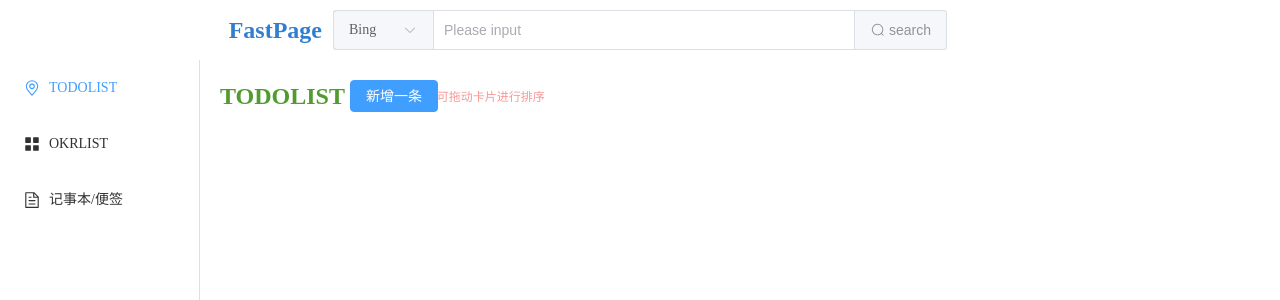
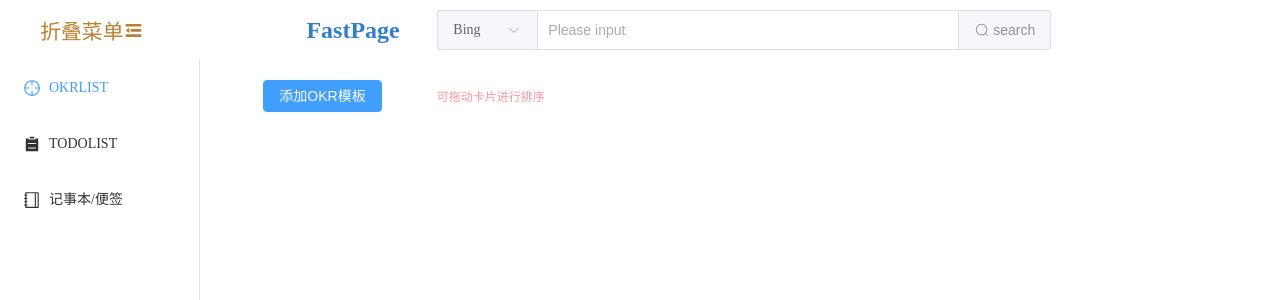
Before and after one commit to fengqichang666/pages-vue3, a Vue app: page /#/okr in a window 1280 px wide. Before the commit this address led to /todolist#/okr. Shown: the top 300 px of the page. Built offline with nearby package versions, Linux system fonts and the light colour scheme.

Commit message:
初步完成

```diff
--- a/components.d.ts
+++ b/components.d.ts
@@ -13,6 +13,7 @@ declare module '@vue/runtime-core' {
     ElCard: typeof import('element-plus/es')['ElCard']
     ElCol: typeof import('element-plus/es')['ElCol']
     ElContainer: typeof import('element-plus/es')['ElContainer']
+    ElDialog: typeof import('element-plus/es')['ElDialog']
     ElHeader: typeof import('element-plus/es')['ElHeader']
     ElIcon: typeof import('element-plus/es')['ElIcon']
     ElInput: typeof import('element-plus/es')['ElInput']
@@ -22,6 +23,7 @@ declare module '@vue/runtime-core' {
     ElOption: typeof import('element-plus/es')['ElOption']
     ElRow: typeof import('element-plus/es')['ElRow']
     ElSelect: typeof import('element-plus/es')['ElSelect']
+    ElSpace: typeof import('element-plus/es')['ElSpace']
     RouterLink: typeof import('vue-router')['RouterLink']
     RouterView: typeof import('vue-router')['RouterView']
   }
--- a/src/pages/layout.vue
+++ b/src/pages/layout.vue
@@ -1,16 +1,18 @@
 <!--
  * @Author: feng
  * @Date: 2022-10-09 20:42:45
- * @LastEditTime: 2022-10-11 09:34:26
+ * @LastEditTime: 2022-10-17 09:52:52
  * @Description: file content
 -->
 <template>
     <el-container class="container">
         <el-header>
             <el-row align="middle" :gutter="12" class="header">
-                <el-col :span="4">
+                <el-col :span="3" :class="['control-menu',isCollapse?'':'tc']" >
+                    <div @click="changeCollapse" v-show="isCollapse"><el-icon><Expand /></el-icon></div>
+                    <div @click="changeCollapse" v-show="!isCollapse">折叠菜单<el-icon><Fold /></el-icon></div>
                 </el-col>
-                <el-col :span="2">
+                <el-col :span="3" :offset="2">
                     <h1 class="page-name">FastPage</h1>
                 </el-col>
                 <el-col :span="12">
@@ -34,26 +36,27 @@
                 </el-col>
             </el-row>
         </el-header>
-        <el-container>
+        <el-container class="content">
             <el-aside :width="isCollapse?'70px':'200px'">
-                <el-menu router :collapse-transition="false" default-active="/todolist" :collapse="isCollapse">
+                <el-menu router :collapse-transition="false" :default-active="activeIndex"
+                    :collapse="isCollapse">
+                    <el-menu-item index="/okr">
+                        <el-icon>
+                            <Aim />
+                        </el-icon>
+                        <template #title>OKRLIST</template>
+                    </el-menu-item>
                     <el-menu-item index="/todolist">
                         <el-icon>
-                            <location />
+                            <List />
                         </el-icon>
                         <template #title>
                             TODOLIST
                         </template>
                     </el-menu-item>
-                    <el-menu-item index="/okr">
-                        <el-icon>
-                            <icon-menu />
-                        </el-icon>
-                        <template #title>OKRLIST</template>
-                    </el-menu-item>
                     <el-menu-item index="/notepad">
                         <el-icon>
-                            <document />
+                            <Notebook />
                         </el-icon>
                         <template #title>记事本/便签</template>
                     </el-menu-item>
@@ -72,13 +75,10 @@
     </el-container>
 </template>
 <script lang="ts" setup>
-import { getTime } from "@/hook/date";
 const isCollapse = ref(false)
 interface searchItem {
     key: string, value: string, url: string
 }
-const time = getTime()
-console.log(time);
 
 const searchValue = ref('')
 const options: searchItem[] = [{ key: '1', value: 'Bing', url: 'https://cn.bing.com/search?q=' }, { key: '2', value: 'Baidu', url: 'https://www.baidu.com/s?wd=' }, { key: '3', value: 'Google', url: 'https://www.google.com/search?q=' }]
@@ -92,11 +92,23 @@ const pressSearch = (e: KeyboardEvent) => {
         search()
     }
 }
+const changeCollapse = () =>{
+    isCollapse.value = !isCollapse.value
+}
+const route = useRoute()
+const activeIndex = ref('/okr')
+activeIndex.value = route.path
 </script>
 <style scoped lang="less">
+.control-menu{
+    font-size: 1.3rem;
+    color: var(--el-color-warning-dark-2);
+    cursor: pointer;
+}
 .container {
     width: 100%;
     height: 100%;
+
     .el-aside {
         border-right: 1px solid var(--el-menu-border-color);
     }
@@ -110,12 +122,19 @@ const pressSearch = (e: KeyboardEvent) => {
         height: 100%;
 
         .page-name {
+            text-align: center;
             color: var(--el-color-primary-dark-2);
         }
     }
 
+    .content {
+        height: calc(100% - 60px);
+    }
+
 }
-
+i{
+    vertical-align: -10%;
+}
 .read-the-docs {
     color: #888;
 }
--- a/src/pages/okr/index.vue
+++ b/src/pages/okr/index.vue
@@ -1,16 +1,175 @@
 <!--
  * @Author: feng
  * @Date: 2022-09-28 15:33:47
- * @LastEditTime: 2022-10-11 10:06:24
+ * @LastEditTime: 2022-10-17 09:55:27
  * @Description: file content
 -->
 <template>
-
+    <el-row align="middle">
+        <el-col :span="4" :offset="1">
+            <el-button type="primary" @click="addOkr">添加OKR模板</el-button>
+            <el-button type="danger" v-if="dataList.length>0" @click="dealList" v-text="delFlag?'返回':'删除'"></el-button>
+        </el-col>
+        <el-col class="f12 tips" :span="4">
+            可拖动卡片进行排序
+        </el-col>
+    </el-row>
+    <draggable :disabled="stopDraggable" class="flex wrap justify-center" :force-fallback="true" :list="dataList" :animation="1000"
+        item-key="idx" @end="onEnd" @start="onStart">
+        <template #item="{element , index}">
+            <el-card class="box-card relative">
+                <template #header>
+                    <div class="card-header">
+                        <span class="okr-title">OKR{{element.idx}}</span>
+                        <input @change="saveChange" @focus="focusInput" @blur="blurInput" v-model="element.o"
+                            class="ml12 o-width" placeholder="请输入你的Object" />
+                    </div>
+                </template>
+                <div class="kr">
+                    <input @change="saveChange" @focus="focusInput" @blur="blurInput" v-for="item in 5" :key="item"
+                        v-model="element[`kr${index+1}`]" placeholder="请输入你的KR" />
+                </div>
+                <div v-if="delFlag" class="del-icon">
+                    <el-icon @click="delItem(index)">
+                        <Delete />
+                    </el-icon>
+                </div>
+            </el-card>
+        </template>
+    </draggable>
 
 </template>
 <script setup lang="ts">
 import draggable from 'vuedraggable';
+interface List {
+    idx: number,
+    o: string,
+    kr1: string,
+    kr2: string,
+    kr3: string,
+    kr4: string,
+    kr5: string,
+}
+const delFlag = ref(false)
+const stopDraggable = ref(false)
+// 获取信息
+const getData = (): List[] => {
+    const list: List[] = localStorage.getItem('FASTPAGE-OKRLIST') && JSON.parse(localStorage.getItem('FASTPAGE-OKRLIST') as string) || []
+    return list
+}
+
+const dataList: List[] = reactive(getData())
+const addOkr = () => {
+    const data: List = { idx: dataList.length + 1, o: '', kr1: '', kr2: '', kr3: '', kr4: '', kr5: '' }
+    dataList.push(data)
+    saveList()
+}
+const saveChange = () => {
+    saveList()
+}
+const focusInput = () => {
+    stopDraggable.value = true
+}
+const blurInput = () => {
+    stopDraggable.value = false
+}
+const saveList = () => {
+    localStorage.setItem('FASTPAGE-OKRLIST', JSON.stringify(dataList))
+}
+const delItem = (i: number): void => {
+    if (lock.value) { return }
+    dataList.splice(i, 1)
+    createIdx()
+    localStorage.setItem('FASTPAGE-OKRLIST', JSON.stringify(dataList))
+}
+const dealList = () => {
+    delFlag.value = !delFlag.value
+}
+const onEnd = (): void => {
+    lock.value = false
+    createIdx()
+    saveList()
+}
+const lock = ref(false)
+const onStart = (): void => {
+    lock.value = true
+}
+const createIdx = () => {
+    dataList.forEach((item, i) => {
+        item.idx = i + 1
+    })
+}
 </script>
 <style lang="less" scoped>
+.title {
+    color: var(--el-color-success-dark-2);
+}
 
+.okr-title {
+    color: red;
+    font-size: 22px;
+}
+
+.box-card {
+    width: 24rem;
+    height: 300px;
+    margin: 15px;
+
+    .o-width {
+        width: 16.8rem;
+    }
+
+    input {
+        background: rgb(239, 236, 236);
+        border: 1px solid #ddd;
+        height: 28px;
+        text-align: center;
+        border-radius: 3px;
+        color: #c45656;
+        font-size: 1.2em;
+
+        &:focus {
+            outline: none;
+            border: 1px solid rgb(200, 199, 199);
+        }
+    }
+
+    .kr {
+        input {
+            width: 21.5rem;
+            margin-top: 12px;
+            font-size: 0.9rem;
+            text-align: left;
+            padding-left: 8px;
+            box-sizing: border-box;
+
+            &:first-child {
+                margin-top: 0;
+            }
+
+        }
+    }
+
+    .del-icon {
+        position: absolute;
+        top: 0;
+        bottom: 0;
+        left: 0;
+        right: 0;
+        display: flex;
+        justify-content: center;
+        align-items: center;
+        background: rgb(230, 228, 228);
+        opacity: 0.8;
+        cursor: pointer;
+        font-size: 2.5rem;
+        z-index: 999;
+    }
+}
+.tips {
+    color: var(--el-color-danger-light-3);
+}
+.w280 {
+    width: 280px;
+}
 </style>
--- a/src/pages/todolist/index.vue
+++ b/src/pages/todolist/index.vue
@@ -1,13 +1,13 @@
 <!--
  * @Author: feng
  * @Date: 2022-09-28 15:33:47
- * @LastEditTime: 2022-10-11 10:05:13
+ * @LastEditTime: 2022-10-14 14:39:51
  * @Description: file content
 -->
 <template>
     <el-row class="todolist" align="middle">
         <el-col :span="3">
-            <h2 class="title">TODOLIST</h2>
+            <h3 class="title">TODOLIST</h3>
         </el-col>
         <el-col :span="2">
             <el-button type="primary" @click="addInput">
@@ -18,7 +18,7 @@
             可拖动卡片进行排序
         </el-col>
     </el-row>
-    <draggable :force-fallback="true" :list="dataList" :animation="1000" item-key="idx" @end="onEnd">
+    <draggable :force-fallback="true" :list="dataList" :animation="1000" item-key="idx" @end="onEnd" @start="onStart">
         <template #item="{element , index}">
             <el-row class="mt16">
                 <el-col :span="20" :offset="2">
@@ -28,10 +28,12 @@
                             <div class="per80">
                                 <el-input v-model="element.value" placeholder="Please input" clearable />
                             </div>
-                            <el-button v-if="element.Status!==3" type="primary" class="ml20" @click="save(element)">
+                            <el-button :disabled="lock" v-if="element.Status!==3" type="primary" class="ml20"
+                                @click="save(element)">
                                 保存
                             </el-button>
-                            <el-button v-if="element.Status!==3" type="info" @click="cancel(element,index)">
+                            <el-button :disabled="lock" v-if="element.Status!==3" type="info"
+                                @click="cancel(element,index)">
                                 取消
                             </el-button>
                         </div>
@@ -42,10 +44,11 @@
                                 <div class="date">最新修改时间：{{element.date}}</div>
                             </div>
                             <div class="self-center" v-if="element.status!==3">
-                                <el-button type="primary" class="ml20" @click="editItem(element,index)">
+                                <el-button :disabled="lock" type="primary" class="ml20"
+                                    @click="editItem(element,index)">
                                     编辑
                                 </el-button>
-                                <el-button type="success" @click="completeItem(element)">
+                                <el-button :disabled="lock" type="success" @click="completeItem(element)">
                                     完成
                                 </el-button>
                             </div>
@@ -90,8 +93,6 @@ const setData = (): void => {
 setData()
 // 总信息数组
 const dataList: List[] = reactive(list)
-// 存修改前的值
-let originVal: string = ''
 // 添加一条
 const addInput = (): void => {
     const data: List = { value: '', originVal: '', status: Status.add, id: new Date().getTime() + '', idx: dataList.length + 1 }
@@ -116,6 +117,7 @@ const cancel = (item: List, i: number): void => {
 }
 // 删除本条
 const del = (item: List, i: number): void => {
+    if (lock.value) { return }
     dataList.splice(i, 1) // 页面显示
     delItem(item) // 本地存储
 }
@@ -164,19 +166,24 @@ const completeItem = (item: List): void => {
     list[data].date = item.date
     localStorage.setItem('FASTPAGE-TODOLIST', JSON.stringify(list))
 }
-const onEnd = () => {
+const onEnd = (): void => {
     const list: List[] = getData()
     dataList.forEach((item, i) => item.idx = i + 1)
     const newList: List[] = dataList.filter(item => {
         return list.some(data => item.id === data.id)
     })
     newList.forEach(item => {
-        if (item.status=== Status.edit as Status) {
+        if (item.status === Status.edit as Status) {
             item.status = 2
             item.value = item.originVal
         }
     })
     localStorage.setItem('FASTPAGE-TODOLIST', JSON.stringify(newList))
+    lock.value = false
+}
+const lock = ref(false)
+const onStart = (): void => {
+    lock.value = true
 }
 </script>
 <style lang="less" scoped>
--- a/src/style.css
+++ b/src/style.css
@@ -5,6 +5,7 @@
 html, body {
     width: 100%;
     height: 100%;
+    overflow: hidden;
 }
 #app{
     width:100%;
@@ -52,8 +53,14 @@ ul{
 .flex{
     display: flex;
 }
+.wrap{
+    flex-wrap: wrap;
+}
 .self-center{
     align-self: center;
+}
+.justify-center{
+    justify-content: center;
 }
 .self-end{
     align-self: flex-end;
@@ -61,3 +68,7 @@ ul{
 .relative{
     position: relative;
 }
+
+.red{
+    color: red;
+}
```
Also changed, not shown: index.html (+7 -1 lines), src/pages/notepad/index.vue (+40 -2 lines), src/router/index.ts (+11 -11 lines), src/store/index.ts (+7 -0 lines), vite.config.ts (+17 -3 lines), 2 other files (tests, documents, lock files or other folders).
